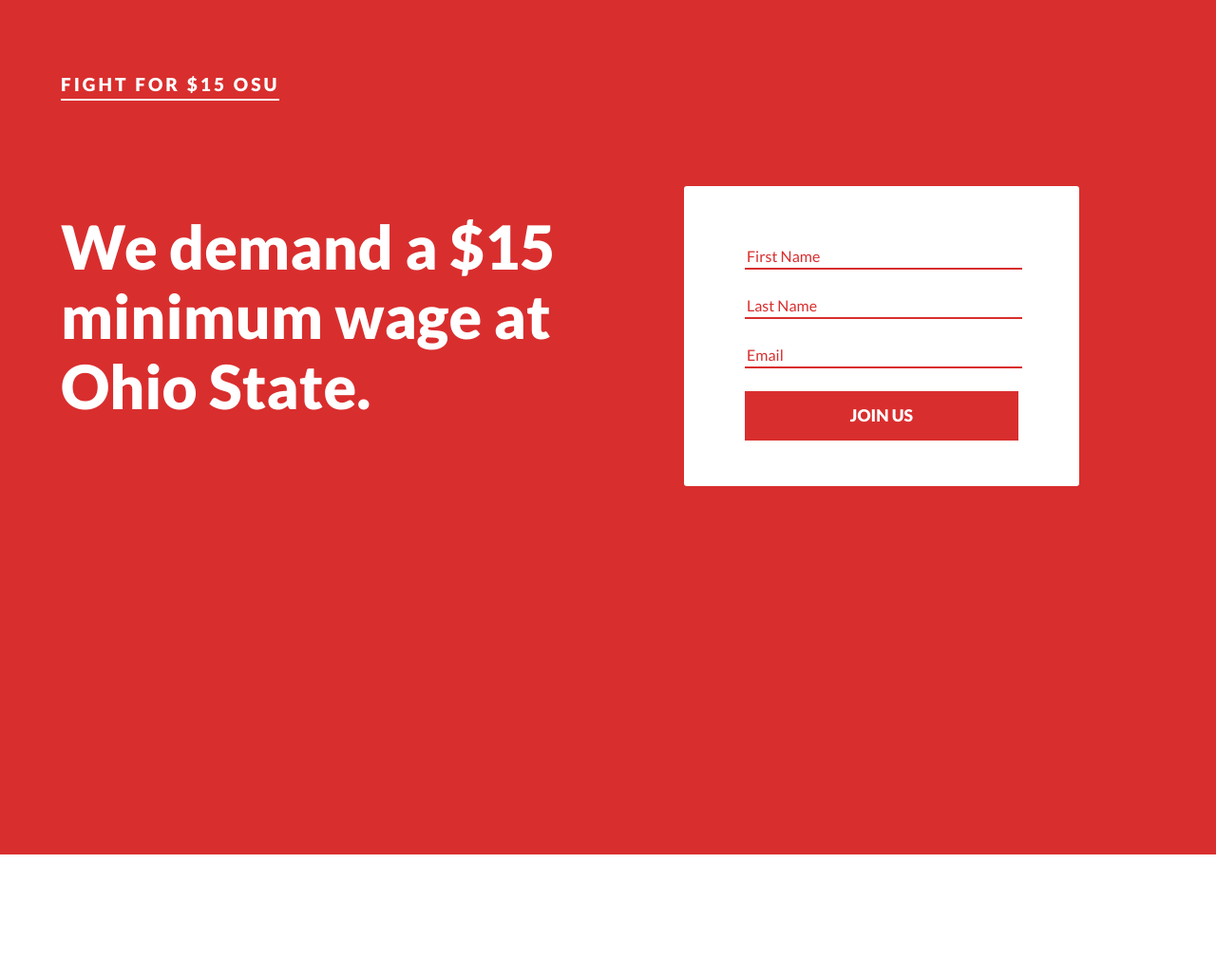
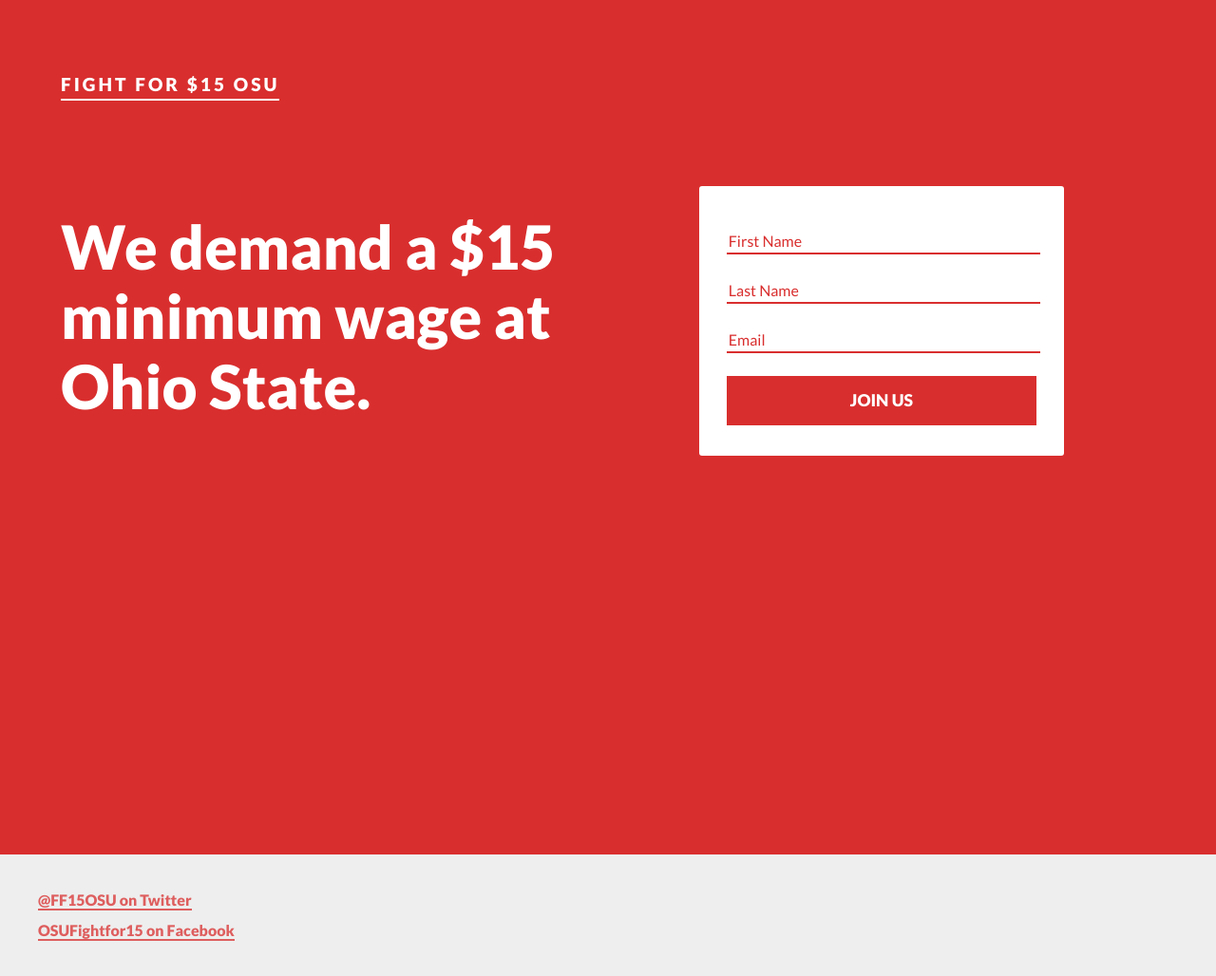
Before and after one commit to JesseHerrick/fightfor15osu.org, a Jekyll site: the page built from index.html, in a window 1280 px wide. Shown: the whole page at 95% size. Built offline with Jekyll 4.4.1, drawn with Linux system fonts in a browser that asks for light colours; before the commit the page ends 900 px from its top, so only the background shows below that.

Commit message:
Fix some more mobile input issues

```diff
--- a/_layouts/default.html
+++ b/_layouts/default.html
@@ -40,5 +40,24 @@
 
   <body>
     {{content}}
+
+    <footer class="footer">
+      <section class="footer__social">
+        <ul>
+          <li>
+            <a href="https://twitter.com/ff15osu">@FF15OSU on Twitter</a>
+          </li>
+          <li>
+            <a href="https://www.facebook.com/OSUFightfor15/">OSUFightfor15 on Facebook</a>
+          </li>
+        </ul>
+      </section>
+
+      <section class="footer__disclaimer">
+      </section>
+
+      <nav class="footer__nav">
+      </nav>
+    </footer>
   </body>
 </html>
--- a/css/main.scss
+++ b/css/main.scss
@@ -87,16 +87,24 @@
 
 .contact-form {
   background-color: #fff;
-  padding: 3rem 4rem;
   margin: 1rem auto 0;
   border-radius: 3px;
   @include mobile() {
-    padding: 2rem;
     margin: 4rem auto 0;
     font-size: 16px;
   }
   height: 100%;
-  max-width: 18rem;
+  max-width: 24rem;
+
+  #mc_embed_signup {
+    width: 85%;
+    @include mobile() {
+      max-width: 100%;
+    }
+    display: block;
+    margin: 0 auto;
+    padding: 2rem 0;
+  }
 
   input {
     border-radius: 0 !important;
@@ -109,6 +117,7 @@
     margin: .75rem 0;
     border: none;
     border-bottom: 2px solid $red;
+    transition: border-bottom 150ms ease;
 
     &:focus {
       outline: none;
@@ -157,3 +166,50 @@
     background-color: #fff;
   }
 }
+
+footer.footer {
+  min-height: 4rem;
+  background-color: #eee;
+  display: grid;
+  @include mobile() {
+    display: block;
+  }
+  grid-template-rows: 1fr;
+  grid-template-columns: repeat(3, calc(100% / 3));
+  padding: 1rem 0;
+
+  ul {
+    list-style: none;
+
+    li { line-height: 2; }
+  }
+
+  a {
+    color: $red;
+    opacity: .75;
+    font-weight: 700;
+    text-decoration: none;
+    line-height: 1.5;
+    border-bottom: 2px solid $red;
+    transition: opacity 150ms ease;
+
+    &:hover {
+      opacity: .9;
+    }
+  }
+}
+
+nav.footer__social {
+  grid-row: 1 / 1;
+  grid-column: 1 / 1;
+}
+
+.footer__disclaimer {
+  grid-row: 1 / 1;
+  grid-column: 2 / 2;
+}
+
+.footer__nav {
+  grid-row: 1 / 1;
+  grid-column: 3 / 3;
+}
```
